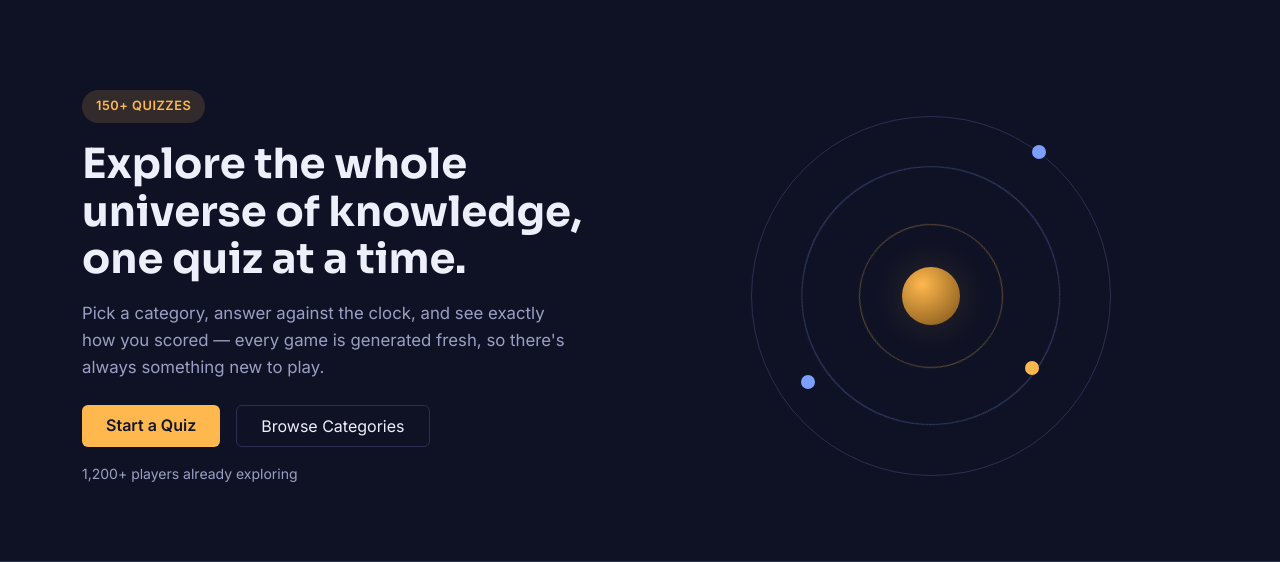
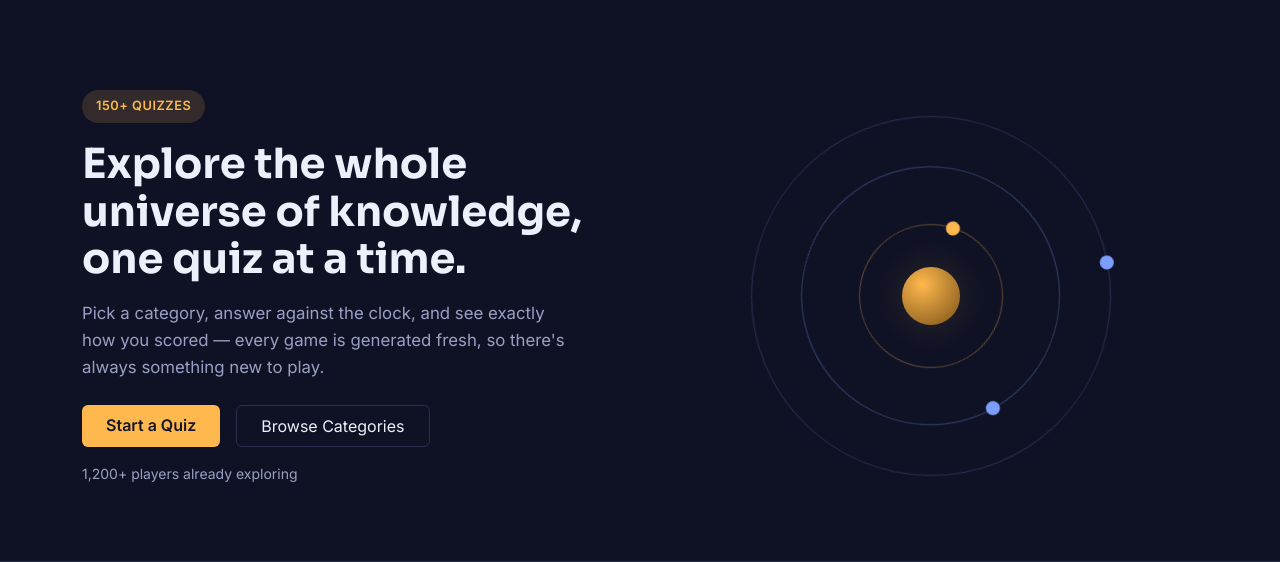
Before and after one commit to shehansandiv2003-hash/Quiz-verse, a PHP site: page / in a window 1280 px wide. Shown: the part 60-622 px from the top of the page. Run offline with PHP 8.4, Linux system fonts and the light colour scheme.

Commit message:
update orbit animation and result panel

```diff
--- a/contact.html
+++ b/contact.html
@@ -100,7 +100,7 @@
         </div>
 
         <p class="text-muted small text-uppercase mb-2 mt-4">Map</p>
-        <div class="qv-card p-0 overflow-hidden" style="min-height:100px;">
+        <div class="qv-card p-0 overflow-hidden" style="min-height:60px;">
           <span class="text-muted small"><iframe src="https://www.google.com/maps/embed?pb=!1m18!1m12!1m3!1d15797.77!2d80.505!3d8.351!2m3!1f0!2f0!3f0!3m2!1i1024!2i768!4f13.1!3m3!1m2!1s0xafc9c5d123456789%3A0x123456789abcdef!2sMihintale%2C+Sri+Lanka!5e0!3m2!1sen!2slk!4v1650000000000!5m2!1sen!2slk" width="100%" height="100%" style="border:0; border-radius: 12px;" allowfullscreen="" loading="lazy"></iframe></span>
         </div>
 
--- a/index.html
+++ b/index.html
@@ -55,15 +55,27 @@
           <p class="text-muted small mt-3">1,200+ players already exploring</p>
         </div>
         <div class="col-lg-6">
-          <div class="orbit-wrap">
-            <div class="orbit-ring"></div>
-            <div class="orbit-ring ring-2"></div>
-            <div class="orbit-ring ring-3"></div>
-            <div class="orbit-core"></div>
-            <div class="orbit-dot" style="top: 8%; left: 78%;"></div>
-            <div class="orbit-dot" style="top: 72%; left: 14%;"></div>
-            <div class="orbit-dot" style="top: 68%; left: 76%; background: var(--accent);"></div>
-          </div>
+         <div class="orbit-wrap">
+
+  <!-- Outer Ring -->
+  <div class="orbit-ring">
+    <div class="orbit-dot" style="top: 0; left: 50%; transform: translate(-50%, -50%);"></div>
+  </div>
+
+  <!-- Middle Ring -->
+  <div class="orbit-ring ring-2">
+    <div class="orbit-dot" style="top: 50%; left: 0; transform: translate(-50%, -50%);"></div>
+  </div>
+
+  <!-- Inner Ring -->
+  <div class="orbit-ring ring-3">
+    <div class="orbit-dot" style="top: 100%; left: 50%; background: var(--accent); transform: translate(-50%, -50%);"></div>
+  </div>
+
+  <!-- Core (Sun) -->
+  <div class="orbit-core"></div>
+
+</div>
         </div>
       </div>
     </div>
--- a/quiz.html
+++ b/quiz.html
@@ -63,7 +63,7 @@
           </div>
 
           <!-- 2. RESULT PANEL (Visible right now for testing) -->
-          <div id="resultPanel" class="text-center mt-5">
+          <div id="resultPanel" class="text-center mt-5" style="display:none;">
             <div class="qv-card mx-auto" style="padding: 3rem 1.5rem;">
 
               <div class="d-flex flex-column align-items-center justify-content-center mx-auto mb-4"
--- a/script.js
+++ b/script.js
@@ -79,8 +79,7 @@ const FALLBACK_QUESTIONS = [
 
 questions = FALLBACK_QUESTIONS;
 
-// Start the quiz immediately
-startQuiz();
+
 
     function startQuiz() {
       if (els.loadingMsg) els.loadingMsg.style.display = 'none';
@@ -258,6 +257,8 @@ startQuiz();
     retryBtn.addEventListener('click', () => window.location.reload());
   }
 }
+// Start the quiz immediately
+startQuiz();
   }
 
 });/* ---------------------------------------------------------
--- a/style.css
+++ b/style.css
@@ -141,18 +141,19 @@ a { text-decoration: none; }
   inset: 0;
   border: 1px solid var(--border);
   border-radius: 50%;
+  animation: spin 30s linear infinite;
 }
 
 .orbit-ring.ring-2 {
   inset: 14%;
   border-color: rgba(124, 158, 255, 0.35);
-  animation: spin 18s linear infinite;
+  animation: spin 20s linear infinite reverse;
 }
 
 .orbit-ring.ring-3 {
   inset: 30%;
   border-color: rgba(255, 184, 77, 0.35);
-  animation: spin 12s linear infinite reverse;
+  animation: spin 12s linear infinite;
 }
 
 .orbit-core {
```
